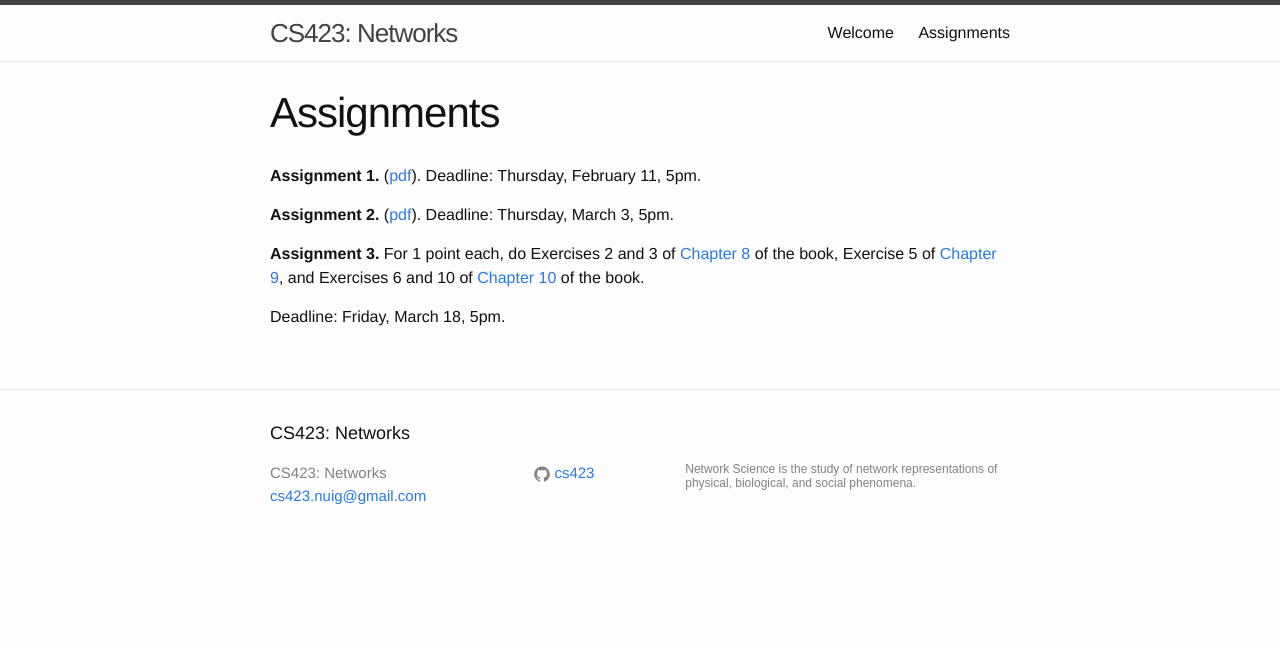
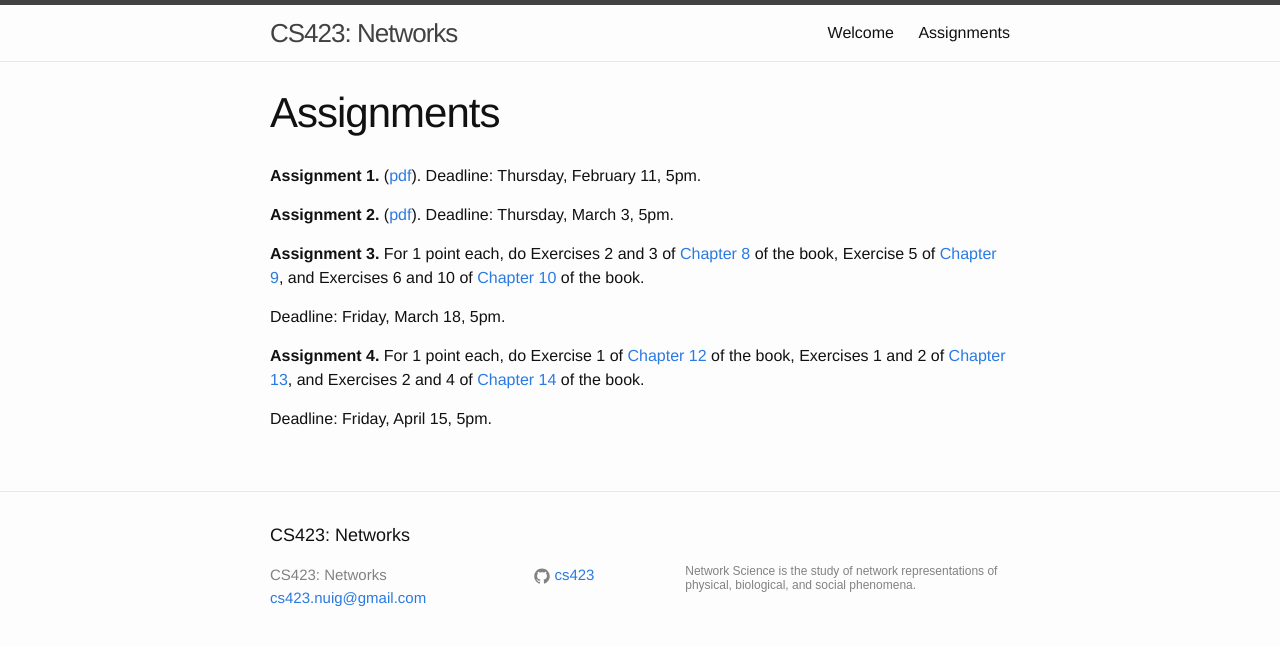
Before and after one commit to starktech23/cs4423.github.io, a Jekyll site: the page built from assign.md, in a window 1280 px wide. Shown: the top 646 px of the page. Built offline with Jekyll 4.4.1, drawn with Linux system fonts in a browser that asks for light colours; a script that is not in the unit is left out.

Commit message:
assignment 4

```diff
--- a/assign.md
+++ b/assign.md
@@ -15,7 +15,18 @@ and Exercises 6 and 10 of [Chapter 10] of the book.
 
 Deadline: Friday, March 18, 5pm.
 
+**Assignment 4.**  For 1 point each,
+do
+Exercise 1 of [Chapter 12] of the book,
+Exercises 1 and 2 of [Chapter 13],
+and Exercises 2 and 4 of [Chapter 14] of the book.
+
+Deadline: Friday, April 15, 5pm.
+
 
 [Chapter 8]: https://www.cs.cornell.edu/home/kleinber/networks-book/networks-book-ch08.pdf
 [Chapter 9]: https://www.cs.cornell.edu/home/kleinber/networks-book/networks-book-ch09.pdf
 [Chapter 10]: https://www.cs.cornell.edu/home/kleinber/networks-book/networks-book-ch10.pdf
+[Chapter 12]: https://www.cs.cornell.edu/home/kleinber/networks-book/networks-book-ch12.pdf
+[Chapter 13]: https://www.cs.cornell.edu/home/kleinber/networks-book/networks-book-ch13.pdf
+[Chapter 14]: https://www.cs.cornell.edu/home/kleinber/networks-book/networks-book-ch14.pdf
--- a/index.html
+++ b/index.html
@@ -5,7 +5,7 @@ layout: default
 <div class="home">
 
 <div class="note" markdown="1">
-<a href="/assign">Assignment 3</a> is due on March 18.
+<a href="/assign">Assignment 4</a> is due on April 15.
 </div>
 
   <h1 class="page-heading">Notes</h1>
```
